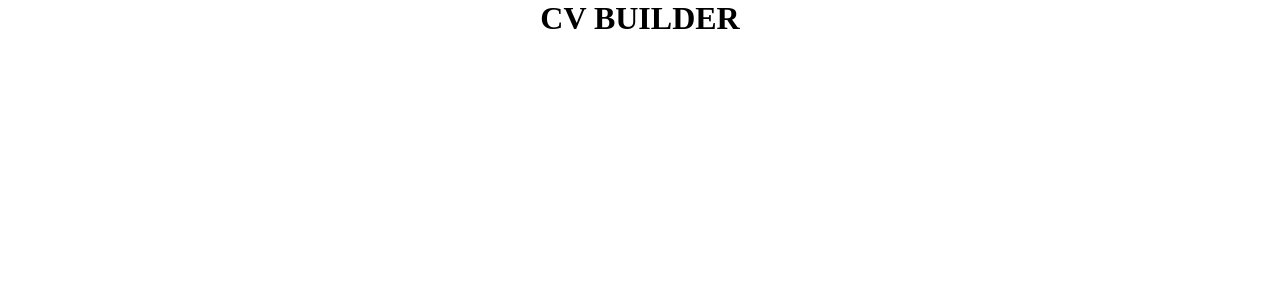
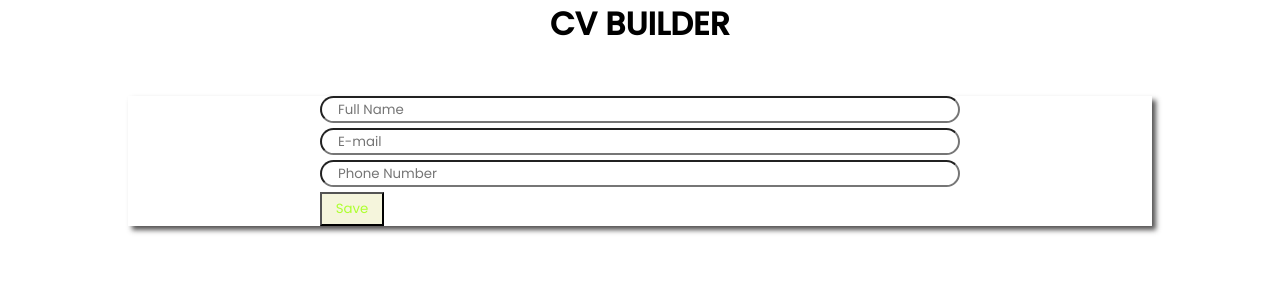
Before and after one commit to Zoro-chi/React---CV, a React app: page / in a window 1280 px wide. Shown: the top 300 px of the page. Built offline with nearby package versions, Linux system fonts and the light colour scheme.

Commit message:
components

```diff
--- a/package.json
+++ b/package.json
@@ -21,6 +21,7 @@
   "dependencies": {
     "react": "^18.2.0",
     "react-dom": "^18.2.0",
+    "react-router-dom": "^6.3.0",
     "uniqid": "^5.4.0"
   },
   "devDependencies": {
--- a/src/App.js
+++ b/src/App.js
@@ -3,6 +3,7 @@ import uniqid from "uniqid";
 
 import "./app.css";
 import Header from "./Components/Header";
+import Generalinfo from "./Components/Generalinfo";
 
 class App extends Component {
   constructor(props) {
@@ -10,7 +11,14 @@ class App extends Component {
   }
 
   render() {
-    return <Header />;
+    return (
+      <div className="app">
+        <Header />
+        <div className="form-divs">
+          <Generalinfo />
+        </div>
+      </div>
+    );
   }
 }
 
--- /dev/null
+++ b/src/Components/Generalinfo.js
@@ -0,0 +1,44 @@
+import React, { Component } from "react";
+import uniqid from "uniqid";
+
+import "../app.css";
+import Savebtn from "./Savebtn";
+
+class Generalinfo extends Component {
+  constructor(props) {
+    super(props);
+
+    this.state = {};
+  }
+
+  render() {
+    return (
+      <form className="form">
+        <input
+          type="text"
+          id="name"
+          className="input"
+          placeholder="Full Name"
+          required
+        />
+        <input
+          type="email"
+          id="email"
+          className="input"
+          placeholder="E-mail"
+          required
+        />
+        <input
+          type="tel"
+          id="name"
+          className="input"
+          placeholder="Phone Number"
+          required
+        />
+        <Savebtn />
+      </form>
+    );
+  }
+}
+
+export default Generalinfo;
--- /dev/null
+++ b/src/Components/Savebtn.js
@@ -0,0 +1,29 @@
+import React, { Component } from "react";
+
+import "../app.css";
+
+class Savebtn extends Component {
+  constructor(props) {
+    super(props);
+
+    this.state = {
+      saved: false,
+    };
+    this.onSave = this.onSave.bind(this);
+  }
+
+  onSave = (e) => {
+    console.log(e);
+    this.setState({ saved: !this.state.saved });
+  };
+
+  render() {
+    return (
+      <button className="btn-save" onClick={this.onSave}>
+        Save
+      </button>
+    );
+  }
+}
+
+export default Savebtn;
--- a/src/app.css
+++ b/src/app.css
@@ -1,11 +1,51 @@
-*{
+@import url("https://fonts.googleapis.com/css2?family=Montserrat:wght@100;200;300;400;700;900&family=Poppins:ital,wght@0,100;0,200;0,300;0,400;0,500;1,100;1,200;1,300;1,400&display=swap");
+
+* {
   margin: 0;
   padding: 0;
   box-sizing: border-box;
+  font-family: "Poppins", "Montserrat", sans-serif;
 }
-
+#id {
+  display: flex;
+  justify-content: center;
+}
+.app {
+  display: flex;
+  flex-flow: row wrap;
+  justify-content: center;
+}
 .header {
   width: 100vw;
   display: flex;
   justify-content: center;
+  margin-bottom: 3rem;
 }
+.form-divs {
+  display: flex;
+  flex-flow: row wrap;
+  justify-content: center;
+  align-items: center;
+  width: 80vw;
+  box-shadow: 4px 4px 5px rgba(43, 41, 41, 0.8);
+}
+form {
+  width: 50vw;
+  display: flex;
+  flex-flow: column;
+  gap: 0.3rem;
+}
+input {
+  width: 100%;
+  border-radius: 50px;
+  height: 1.7rem;
+  padding: 0.5rem;
+  padding-left: 1rem;
+}
+.btn-save {
+  width: 4rem;
+  padding: 0.3rem;
+  color: greenyellow;
+  background-color: beige;
+  cursor: pointer;
+}
--- a/src/index.js
+++ b/src/index.js
@@ -2,6 +2,7 @@ import React from "react";
 import ReactDOM from "react-dom/client";
 
 import App from "./App.js";
+import "./app.css";
 
 const root = ReactDOM.createRoot(document.getElementById("root"));
 
```
Also changed, not shown: 1 other file (tests, documents, lock files or other folders). Lines whose indentation alone changed are shown as unchanged.
